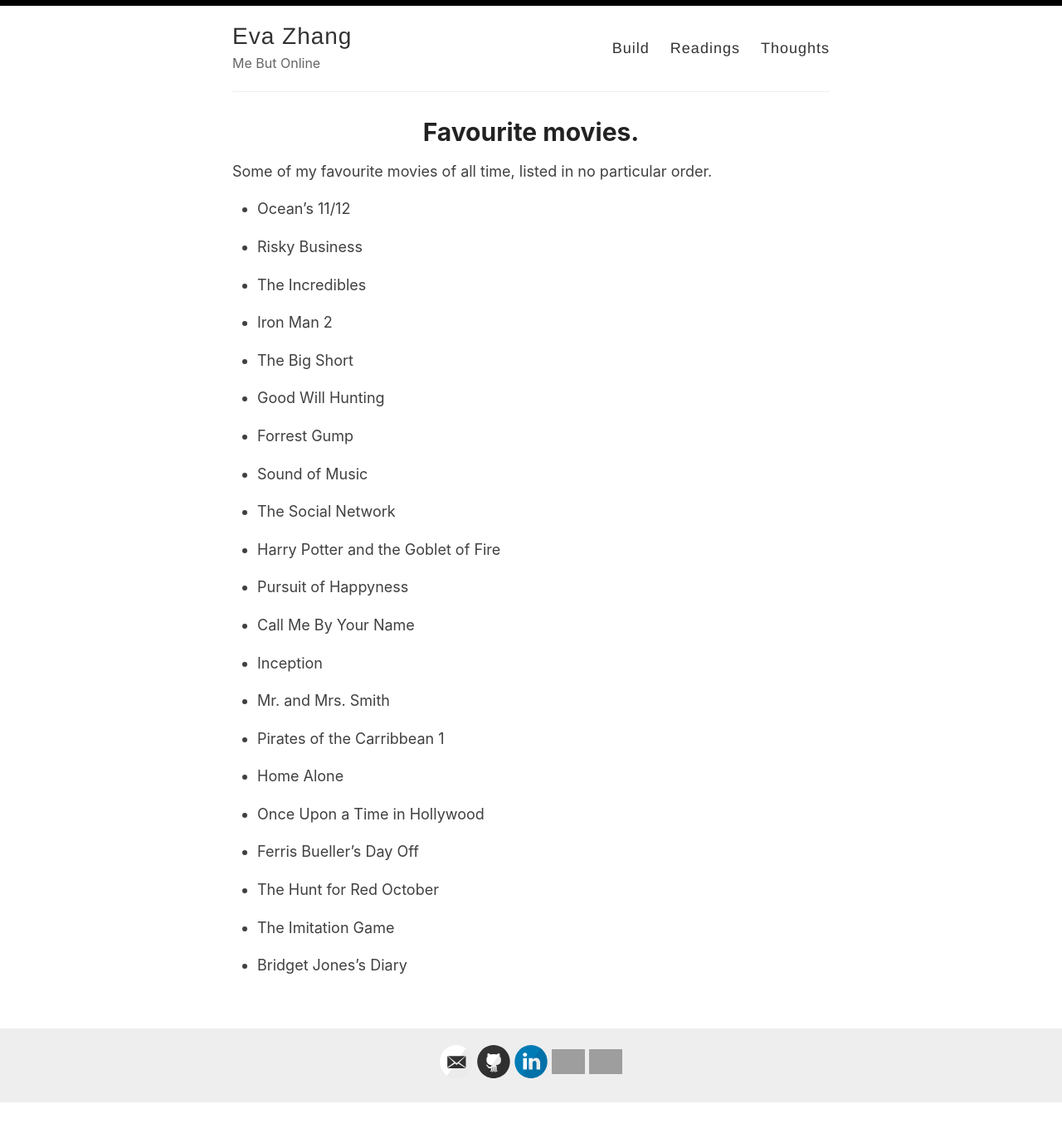
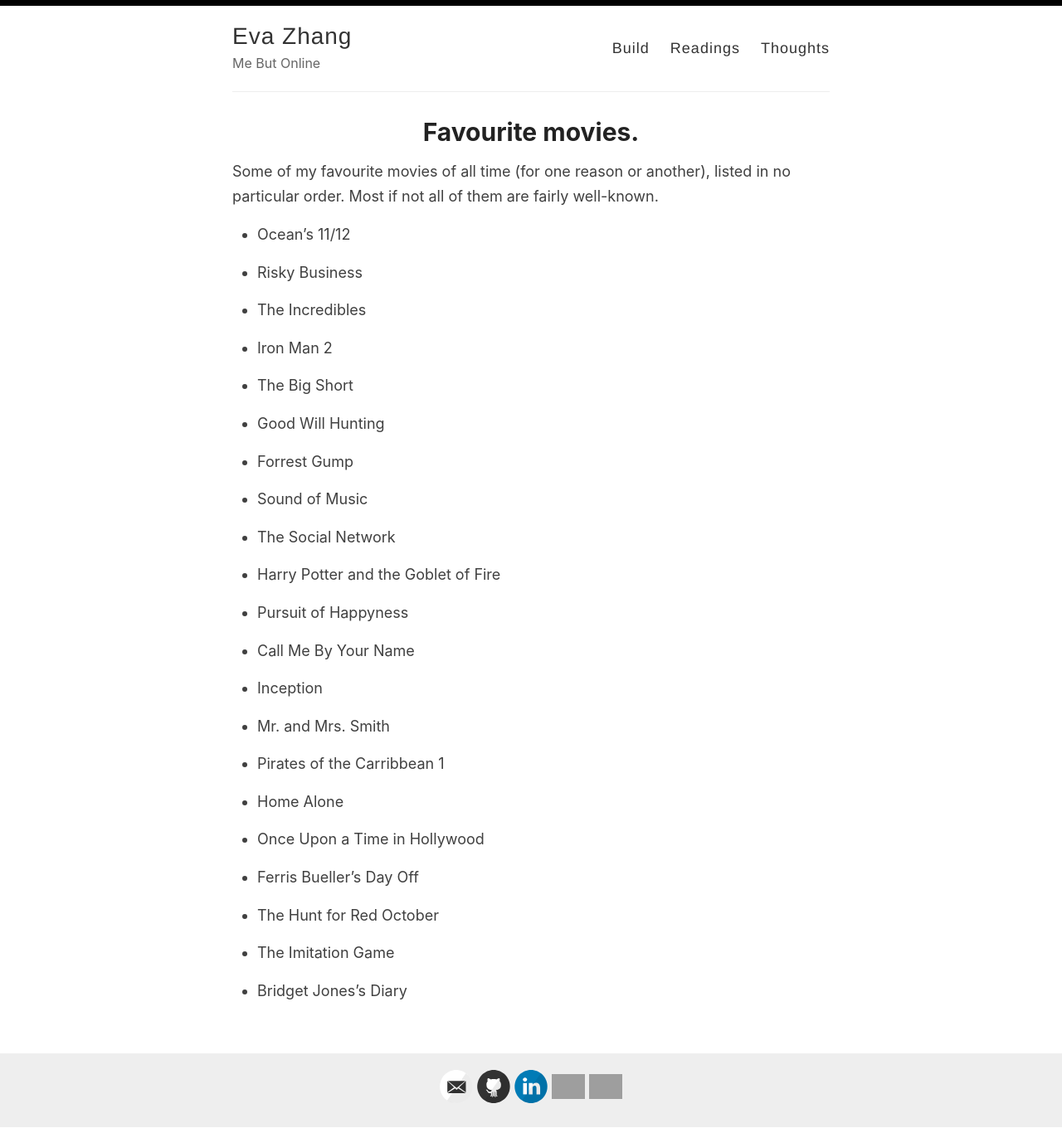
Before and after one commit to evazhang612/sokt-landing, a Jekyll site: the page built from _pages/movies.md, in a window 1280 px wide. Shown: the whole page at 83% size. Built offline with Jekyll 4.4.1, drawn with Linux system fonts in a browser that asks for light colours; nearby versions of some CDN libraries; library files that are not in the unit come from our copies; before the commit the page ends 1329 px from its top, so only the background shows below that; grey boxes are pictures that could not be loaded.

Commit message:
Adding movies

```diff
--- a/_pages/movies.md
+++ b/_pages/movies.md
@@ -4,7 +4,7 @@
 permalink: /movies/
 ---
 
-Some of my favourite movies of all time, listed in no particular order.
+Some of my favourite movies of all time (for one reason or another), listed in no particular order. Most if not all of them are fairly well-known.
 
 - Ocean's 11/12
 
```
